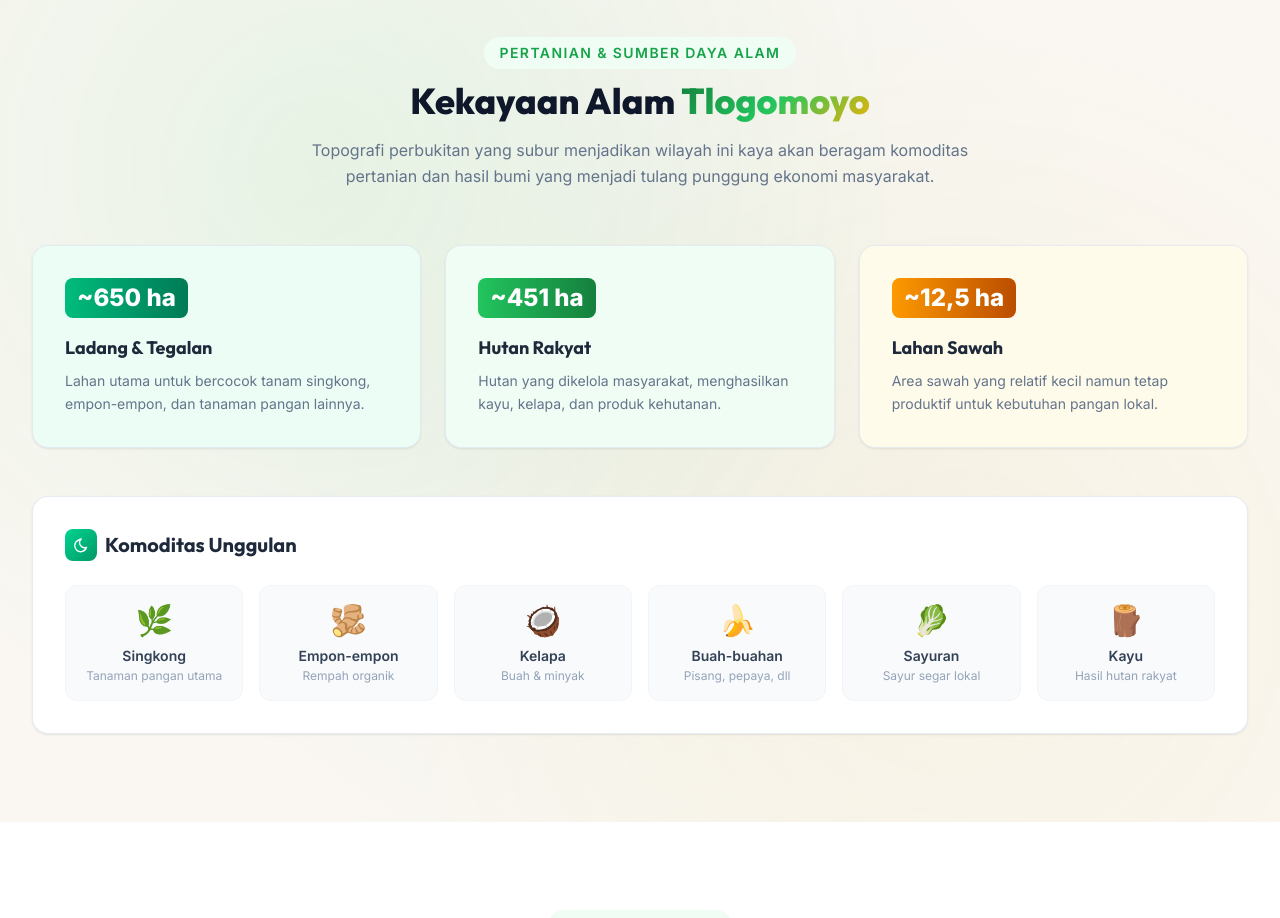
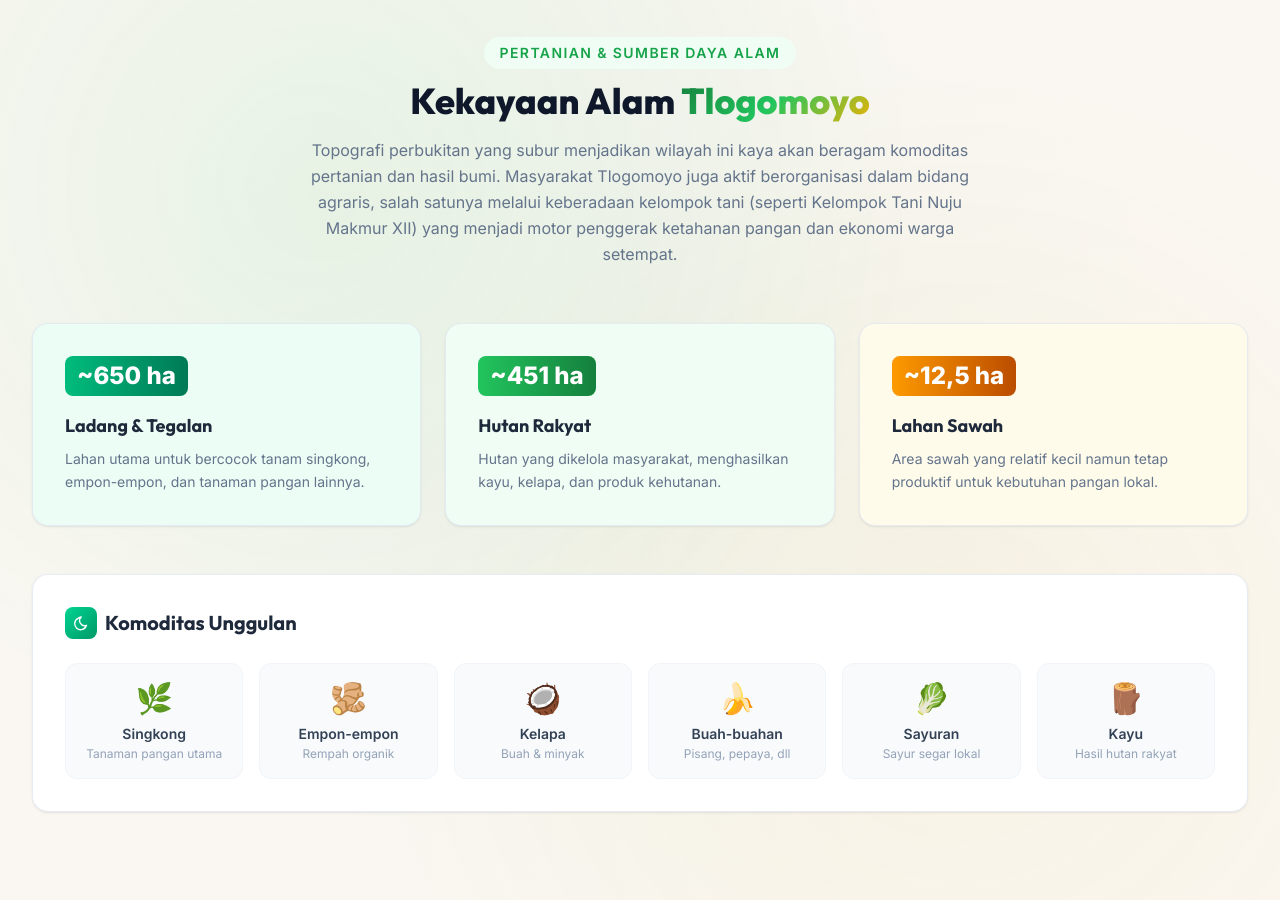
Before and after one commit to Jamesmarvins/portal-dusun-tlogomulyo, a Next.js app: page /profil-dusun in a window 1280 px wide. Shown: the part 1320-2238 px from the top of the page. Built offline with nearby package versions, Linux system fonts and the light colour scheme.

Commit message:
Update profil dusun with real Kelompok Tani information

```diff
--- a/app/profil-dusun/page.js
+++ b/app/profil-dusun/page.js
@@ -172,7 +172,7 @@ export default function ProfilDusunPage() {
             </h2>
             <p className="text-sm sm:text-base text-slate-500 max-w-2xl mx-auto leading-relaxed">
               Topografi perbukitan yang subur menjadikan wilayah ini kaya akan beragam
-              komoditas pertanian dan hasil bumi yang menjadi tulang punggung ekonomi masyarakat.
+              komoditas pertanian dan hasil bumi. Masyarakat Tlogomoyo juga aktif berorganisasi dalam bidang agraris, salah satunya melalui keberadaan kelompok tani (seperti Kelompok Tani Nuju Makmur XII) yang menjadi motor penggerak ketahanan pangan dan ekonomi warga setempat.
             </p>
           </div>
 
```
